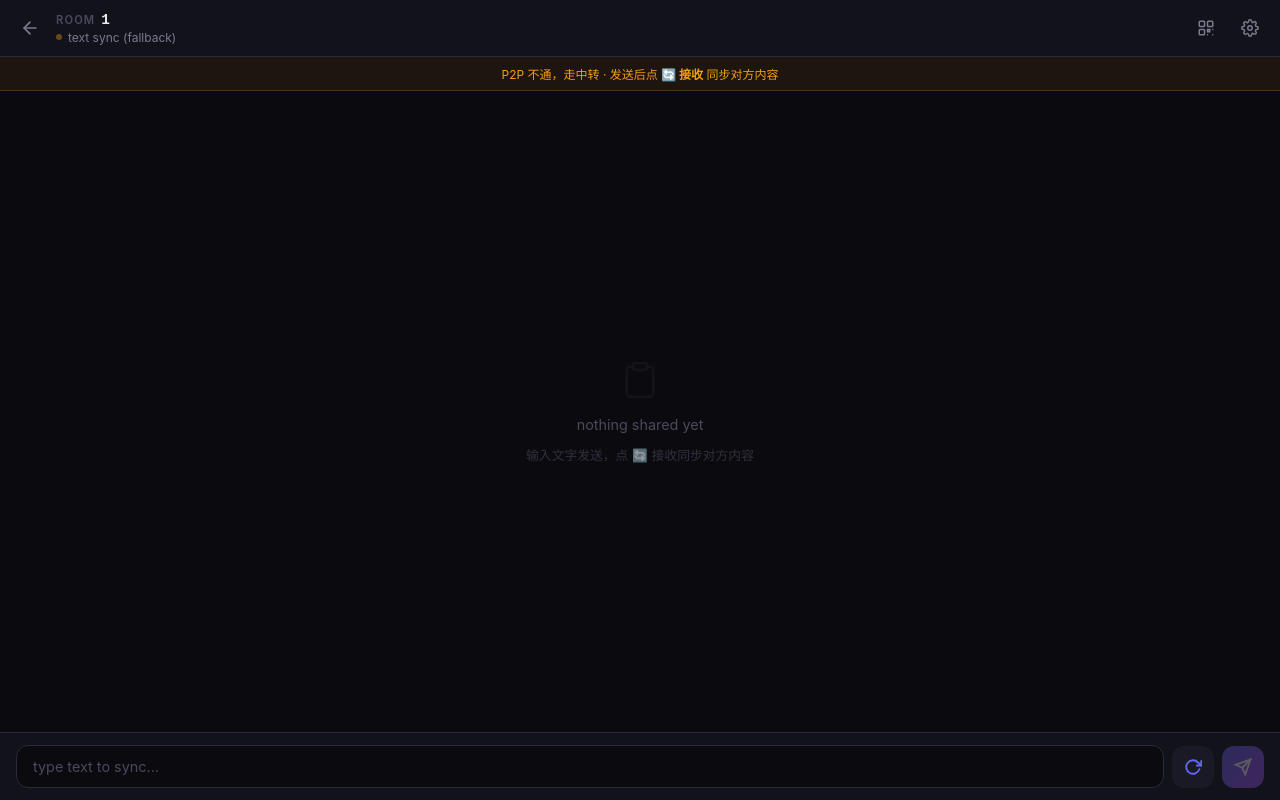
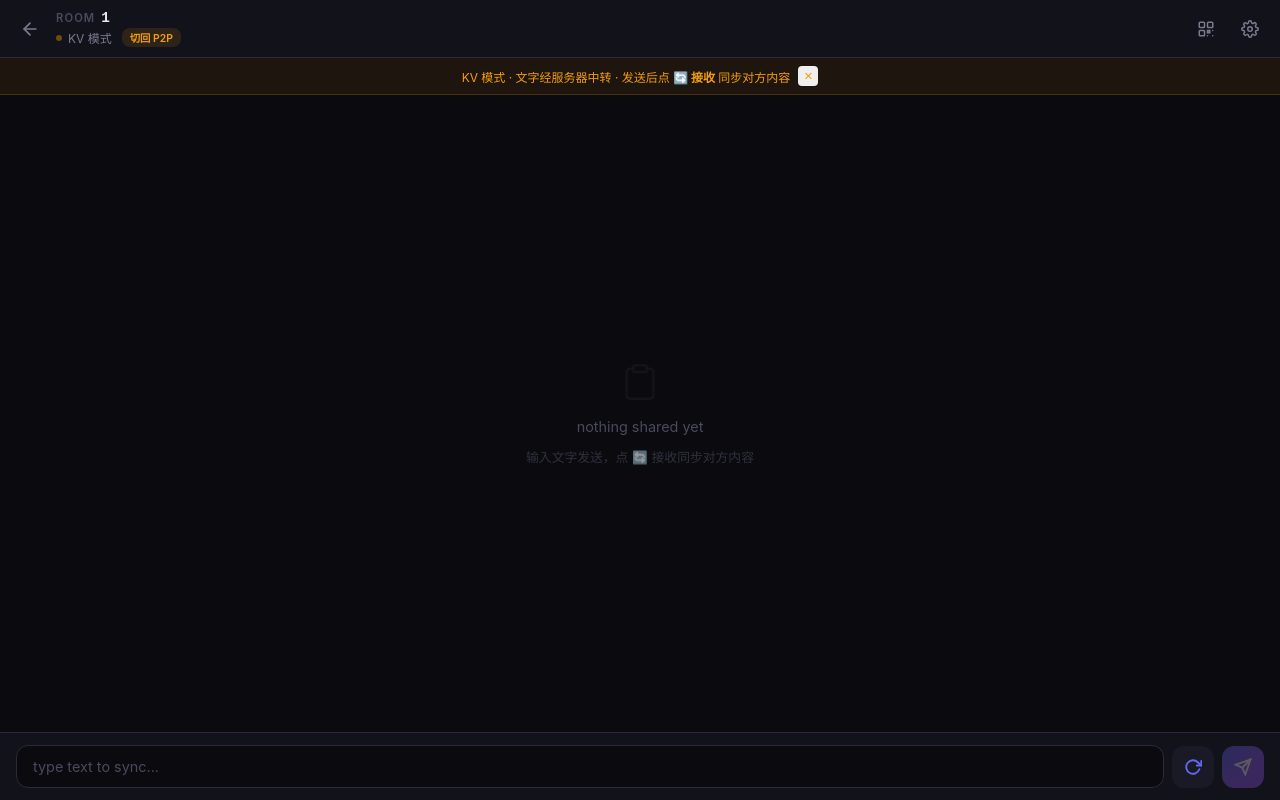
Before and after one commit to halilang70-png/great-voyage, a SvelteKit app: page /room/1 in a window 1280 px wide. Built offline with nearby package versions, Linux system fonts and the light colour scheme.

Commit message:
feat: manual fallback with retry logic, mode toggle in header

```diff
--- a/src/lib/vdo.ts
+++ b/src/lib/vdo.ts
@@ -25,6 +25,8 @@ export interface ClipboardPayload {
 
 export type ConnectionMode = 'p2p' | 'fallback' | 'connecting';
 
+const sleep = (ms: number) => new Promise(r => setTimeout(r, ms));
+
 // No auto-timeout — fallback is only triggered on user action (send)
 
 export class ClipboardBridge {
@@ -44,6 +46,7 @@ export class ClipboardBridge {
 	private _retryTimer: ReturnType<typeof setInterval> | null = null;
 	private _knownStreamIds = new Set<string>();
 	private _dcCloseTimer: ReturnType<typeof setTimeout> | null = null;
+	private _userFallback = false;
 
 	constructor(room: string) {
 		this.room = room;
@@ -55,6 +58,7 @@ export class ClipboardBridge {
 	}
 
 	get mode(): ConnectionMode {
+		if (this._userFallback) return 'fallback';
 		return this._mode;
 	}
 
@@ -82,10 +86,33 @@ export class ClipboardBridge {
 		this._onModeChange = fn;
 	}
 
-	private setMode(mode: ConnectionMode) {
-		if (this._mode === mode) return;
-		this._mode = mode;
-		this._onModeChange?.(mode);
+	private setMode(newMode: ConnectionMode) {
+		if (this._mode === newMode) return;
+		this._mode = newMode;
+		this._onModeChange?.(this.mode);
+	}
+
+	/** Switch to manual fallback (KV) mode */
+	forceFallback() {
+		if (this._userFallback) return;
+		this._userFallback = true;
+		this.startFallback();
+		this._onModeChange?.(this.mode);
+	}
+
+	/** Switch back to P2P mode */
+	forceP2P() {
+		if (!this._userFallback) return;
+		this._userFallback = false;
+		// Re-evaluate mode
+		if (this._mode === 'p2p') {
+			this._onModeChange?.(this.mode);
+		} else {
+			this.setMode('connecting');
+			if (this._joined && this.sdk) {
+				this.startDiscoveryRetry(this.sdk);
+			}
+		}
 	}
 
 	private viewListedPeers(detail: any, sdk: VDONinjaSDK) {
@@ -335,7 +362,7 @@ export class ClipboardBridge {
 
 	// ─── Send ────────────────────────────────────────────────────
 
-	async sendText(text: string) {
+	async sendText(text: string): Promise<boolean> {
 		const payload: ClipboardPayload = {
 			type: 'text',
 			content: text,
@@ -343,19 +370,8 @@ export class ClipboardBridge {
 			senderId: this.streamId
 		};
 
-		if (this._p2pReady && this.sdk) {
-			// P2P send — use _p2pReady (not _mode) so brief 'connecting'
-			// during ICE restart doesn't accidentally push us into fallback
-			console.log('[clipdrop] P2P send');
-			this.sdk.sendData(payload);
-			this._onClipboard?.(payload);
-		} else {
-			// Not P2P — enter fallback mode if not already there
-			if (this._mode !== 'fallback') {
-				console.log('[clipdrop] P2P not ready — switching to HTTP fallback');
-				this.startFallback();
-			}
-			// HTTP fallback — store in KV
+		// Manual fallback — always use HTTP
+		if (this._userFallback) {
 			try {
 				await fetch(`/api/sync?room=${this.room}`, {
 					method: 'POST',
@@ -364,22 +380,48 @@ export class ClipboardBridge {
 				});
 				this._onClipboard?.(payload);
 				console.log('[clipdrop] fallback sent');
+				return true;
 			} catch (e) {
 				console.error('[clipdrop] fallback send failed:', e);
+				return false;
 			}
 		}
+
+		// P2P send with retry
+		if (this._p2pReady && this.sdk) {
+			for (let i = 0; i < 3; i++) {
+				try {
+					this.sdk.sendData(payload);
+					this._onClipboard?.(payload);
+					console.log('[clipdrop] P2P send');
+					return true;
+				} catch (err) {
+					console.warn(`[clipdrop] P2P send attempt ${i + 1} failed:`, err);
+					if (i < 2) await sleep(500);
+				}
+			}
+			console.warn('[clipdrop] P2P send failed after 3 attempts');
+			return false;
+		}
+
+		console.warn('[clipdrop] P2P not ready');
+		return false;
 	}
 
-	async sendImage(dataUrl: string) {
+	async sendImage(dataUrl: string): Promise<boolean> {
+		if (this._userFallback) {
+			console.warn('[clipdrop] image send requires P2P — currently in fallback mode');
+			return false;
+		}
 		if (!this._p2pReady || !this.sdk) {
-			console.warn('[clipdrop] image send requires P2P — fallback is text-only');
-			return;
+			console.warn('[clipdrop] image send requires P2P');
+			return false;
 		}
 		const rawBytes = Math.round((dataUrl.length - 22) * 0.75);
 		const sizeKB = Math.round(rawBytes / 1024);
 		if (rawBytes > 250_000) {
 			console.warn(`[clipdrop] image too large: ${sizeKB}KB > 250KB`);
-			return;
+			return false;
 		}
 		console.log(`[clipdrop] sendImage: ${sizeKB}KB`);
 		const payload: ClipboardPayload = {
@@ -388,8 +430,18 @@ export class ClipboardBridge {
 			timestamp: Date.now(),
 			senderId: this.streamId
 		};
-		this.sdk.sendData(payload);
-		this._onClipboard?.(payload);
+		for (let i = 0; i < 3; i++) {
+			try {
+				this.sdk.sendData(payload);
+				this._onClipboard?.(payload);
+				return true;
+			} catch (err) {
+				console.warn(`[clipdrop] sendImage attempt ${i + 1} failed:`, err);
+				if (i < 2) await sleep(500);
+			}
+		}
+		console.warn('[clipdrop] sendImage failed after 3 attempts');
+		return false;
 	}
 
 	destroy() {
--- a/src/routes/room/[id]/+page.svelte
+++ b/src/routes/room/[id]/+page.svelte
@@ -42,10 +42,12 @@
 
 	let statusText = $derived.by(() => {
 		if (mode === 'connecting') return 'waiting for peer…';
-		if (mode === 'fallback') return 'text sync (fallback)';
+		if (mode === 'fallback') return 'KV 模式';
 		if (peers.length > 0) return `${peers.length} peer${peers.length > 1 ? 's' : ''} · P2P`;
 		return 'P2P ready';
 	});
+
+	let modeToggleLabel = $derived(mode === 'fallback' ? '切回 P2P' : '切换 KV');
 
 	let statusDot = $derived.by(() => {
 		if (mode === 'connecting') return 'connecting';
@@ -98,15 +100,12 @@
 		const prev = prevMode;
 		mode = m;
 		prevMode = m;
-		if (m === 'fallback' || m === 'p2p') connected = true;
+		if (m === 'p2p' || m === 'fallback') connected = true;
 
-		// Show toast on meaningful transitions
 		if (prev === 'connecting' && m === 'p2p') {
 			pushToast('✅ P2P 已连接', 'success', 3000);
 		} else if (prev === 'p2p' && m === 'connecting') {
 			pushToast('⚡ P2P 断开，尝试重连中…', 'warn', 5000);
-		} else if (m === 'fallback' && prev !== 'fallback') {
-			pushToast('⚠️ P2P 不可用，已切换中转模式（仅文字）', 'warn', 6000);
 		}
 	}
 
@@ -115,12 +114,29 @@
 		saveSettings(settings);
 	}
 
+	function toggleMode() {
+		if (!bridge) return;
+		if (mode === 'fallback') {
+			bridge.forceP2P();
+			pushToast('🔄 已切换回 P2P 模式', 'info', 3000);
+		} else {
+			bridge.forceFallback();
+			pushToast('🔄 已切换到 KV 模式（仅文字）', 'info', 3000);
+		}
+	}
+
 	async function sendText() {
 		if (!inputText.trim() || !bridge) return;
 		const text = inputText.trim();
 		inputText = '';
-		await bridge.sendText(text);
-		playSend();
+		const ok = await bridge.sendText(text);
+		if (ok) {
+			playSend();
+		} else if (mode === 'fallback') {
+			pushToast('❌ KV 发送失败', 'error', 4000);
+		} else {
+			pushToast('❌ P2P 发送重试失败，可尝试切换 KV 模式', 'error', 5000);
+		}
 	}
 
 	async function syncLatest() {
@@ -148,8 +164,12 @@
 								pushToast(`❌ 图片太大（${Math.round(rawBytes / 1024)}KB > 250KB）`, 'error', 5000);
 								return;
 							}
-							await bridge?.sendImage(dataUrl);
-							pushToast('🖼️ 图片已发送', 'success', 2000);
+							const ok = await bridge?.sendImage(dataUrl);
+							if (ok) {
+								pushToast('🖼️ 图片已发送', 'success', 2000);
+							} else {
+								pushToast('❌ P2P 图片发送失败，可尝试切换 KV 模式', 'error', 5000);
+							}
 						} catch (err) {
 							console.error('[clipdrop] image compress failed:', err);
 							pushToast('❌ 图片处理失败', 'error', 4000);
@@ -178,8 +198,12 @@
 				pushToast(`❌ 图片太大（${Math.round(rawBytes / 1024)}KB > 250KB）`, 'error', 5000);
 				return;
 			}
-			await bridge?.sendImage(dataUrl);
-			pushToast('🖼️ 图片已发送', 'success', 2000);
+			const ok = await bridge?.sendImage(dataUrl);
+			if (ok) {
+				pushToast('🖼️ 图片已发送', 'success', 2000);
+			} else {
+				pushToast('❌ P2P 图片发送失败，可尝试切换 KV 模式', 'error', 5000);
+			}
 		}).catch(err => {
 			console.error('[clipdrop] image compress failed:', err);
 			pushToast('❌ 图片处理失败', 'error', 4000);
@@ -364,6 +388,7 @@
 			<div class="status">
 				<span class="status-dot {statusDot}"></span>
 				<span class="status-text">{statusText}</span>
+				<button class="mode-toggle" onclick={toggleMode} title={modeToggleLabel}>{modeToggleLabel}</button>
 			</div>
 		</div>
 
@@ -390,7 +415,8 @@
 	<!-- Fallback banner -->
 	{#if mode === 'fallback'}
 		<div class="fallback-banner">
-			<span>P2P 不通，走中转 · 发送后点 <strong>🔄 接收</strong> 同步对方内容</span>
+			<span>KV 模式 · 文字经服务器中转 · 发送后点 <strong>🔄 接收</strong> 同步对方内容</span>
+			<button class="fallback-dismiss" onclick={toggleMode}>✕</button>
 		</div>
 	{/if}
 
@@ -435,19 +461,7 @@
 						<!-- svelte-ignore a11y_mouse_events_have_key_events -->
 						<div class="msg-rendered" onmouseover={handleLinkHover}>
 							{@html renderContent(item.content)}
-	<!-- Toast notifications -->
-	{#if toasts.length > 0}
-		<div class="toast-container">
-			{#each toasts as toast (toast.id)}
-				<!-- svelte-ignore a11y_click_events_have_key_events -->
-				<!-- svelte-ignore a11y_no_static_element_interactions -->
-				<div class="toast toast-{toast.type}" onclick={() => toasts = toasts.filter(t => t.id !== toast.id)}>
-					{toast.text}
-				</div>
-			{/each}
-		</div>
-	{/if}
-</div>
+						</div>
 						<button class="copy-btn" onclick={() => copyToClipboard(item.content, i)} title="copy to clipboard">
 							{#if copiedIndex === i}
 								<svg width="14" height="14" viewBox="0 0 24 24" fill="none" stroke="var(--success)" stroke-width="2.5" stroke-linecap="round">
@@ -515,6 +529,19 @@
 			</svg>
 		</button>
 	</div>
+
+	<!-- Toast notifications -->
+	{#if toasts.length > 0}
+		<div class="toast-container">
+			{#each toasts as toast (toast.id)}
+				<!-- svelte-ignore a11y_click_events_have_key_events -->
+				<!-- svelte-ignore a11y_no_static_element_interactions -->
+				<div class="toast toast-{toast.type}" onclick={() => toasts = toasts.filter(t => t.id !== toast.id)}>
+					{toast.text}
+				</div>
+			{/each}
+		</div>
+	{/if}
 </div>
 
 <style>
@@ -637,6 +664,14 @@
 	.status-dot.fallback { background: #f59e0b; animation: pulse 2s ease-in-out infinite; }
 	@keyframes pulse { 0%, 100% { opacity: 1; } 50% { opacity: 0.4; } }
 	.status-text { font-size: 0.75rem; color: var(--text-dim); }
+	.mode-toggle {
+		margin-left: 4px; padding: 2px 8px; border-radius: var(--radius-sm);
+		font-size: 0.65rem; font-weight: 600;
+		background: rgba(245, 158, 11, 0.12); color: #f59e0b;
+		transition: background 0.15s, opacity 0.15s;
+		white-space: nowrap;
+	}
+	.mode-toggle:hover { background: rgba(245, 158, 11, 0.25); }
 
 	/* Fallback banner */
 	.fallback-banner {
@@ -645,7 +680,15 @@
 		border-bottom: 1px solid rgba(245, 158, 11, 0.2);
 		font-size: 0.75rem; color: #f59e0b;
 		text-align: center; flex-shrink: 0;
+		display: flex; align-items: center; justify-content: center; gap: 8px;
 	}
+	.fallback-dismiss {
+		width: 20px; height: 20px; border-radius: 4px;
+		display: flex; align-items: center; justify-content: center;
+		font-size: 0.7rem; color: #f59e0b; flex-shrink: 0;
+		transition: background 0.15s;
+	}
+	.fallback-dismiss:hover { background: rgba(245, 158, 11, 0.15); }
 
 	/* History */
 	.history {
```
